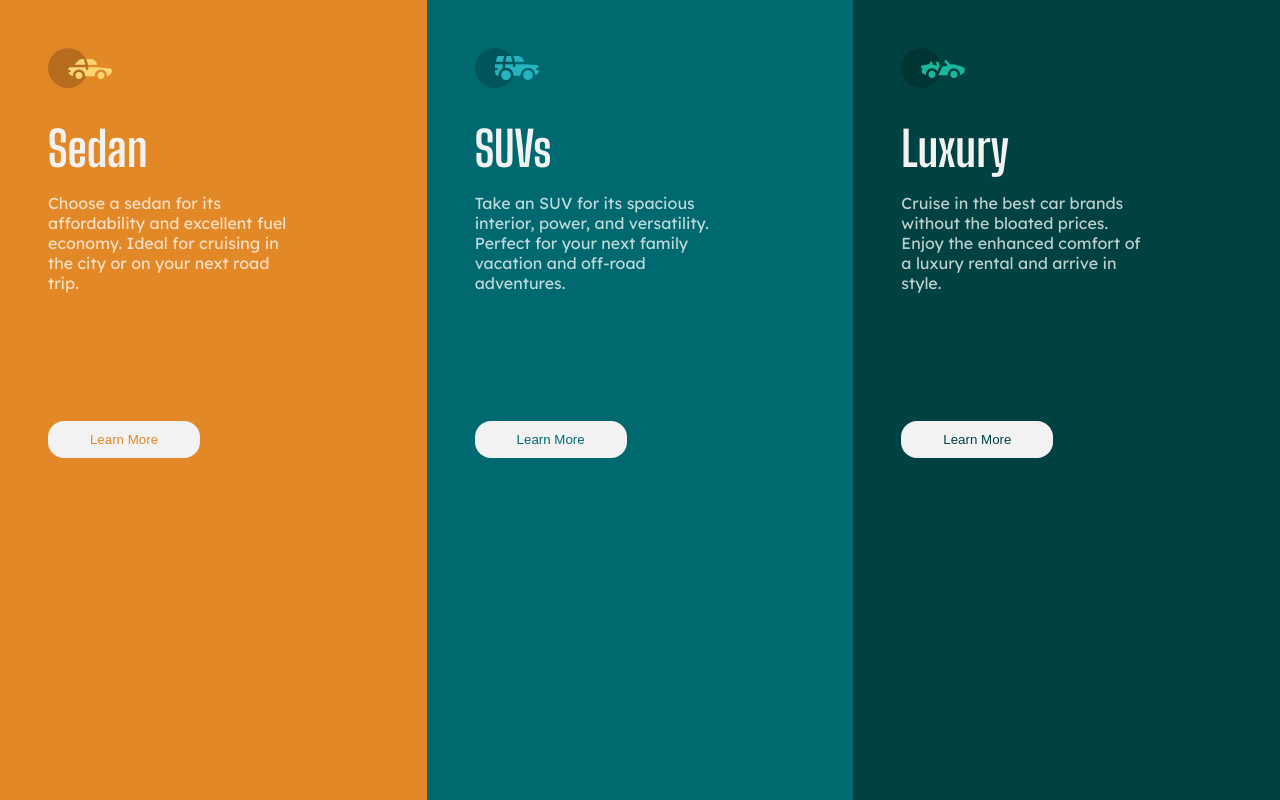
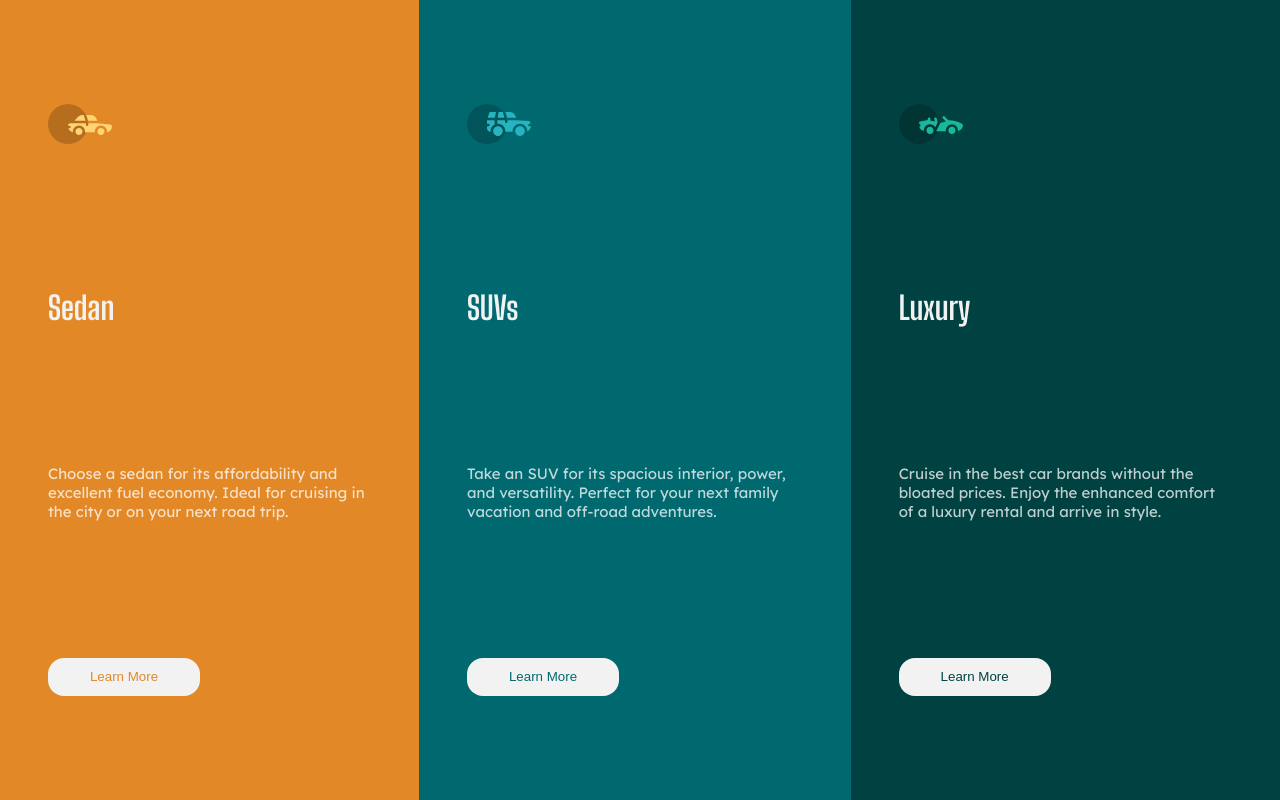
Before and after one commit to mmustaphak/3-column-preview-card-component, a React (Vite) app: page / in a window 1280 px wide. Built offline with nearby package versions, Linux system fonts and the light colour scheme.

Commit message:
Used flexbox for app component

```diff
--- a/src/App.css
+++ b/src/App.css
@@ -1,18 +1,6 @@
 @media (min-width:376px){
-    main{
-        display: grid;
-        grid-template-columns: repeat(3,1fr);
-    }
-    .card--info{
-        height: 100vh;
-    }
-    main .card--info h2{
-        font-size: 3rem;
-        margin-bottom: 1rem;
-    }
-    main .card--info p{
-        max-width: 10rem;
-        font-size: 1rem;
-        margin-bottom: 8rem;
-    }
+   main{
+    display: flex;
+    height: 100vh;
+   }
 }
--- a/src/components/Card.css
+++ b/src/components/Card.css
@@ -43,12 +43,14 @@
 .card--info{
     display: flex;
     flex-direction: column;
+    justify-content: space-around;
     padding: 3rem;
     color: hsla(0, 0%, 100%, 0.75);
     font-size: .9375rem;
 }
 .card--info h2{
     color: hsl(0, 0%, 95%);
+    font-size: 2rem;
     margin-bottom:1.5rem;
     font-family: 'Big Shoulders Display', cursive;
 }
```
